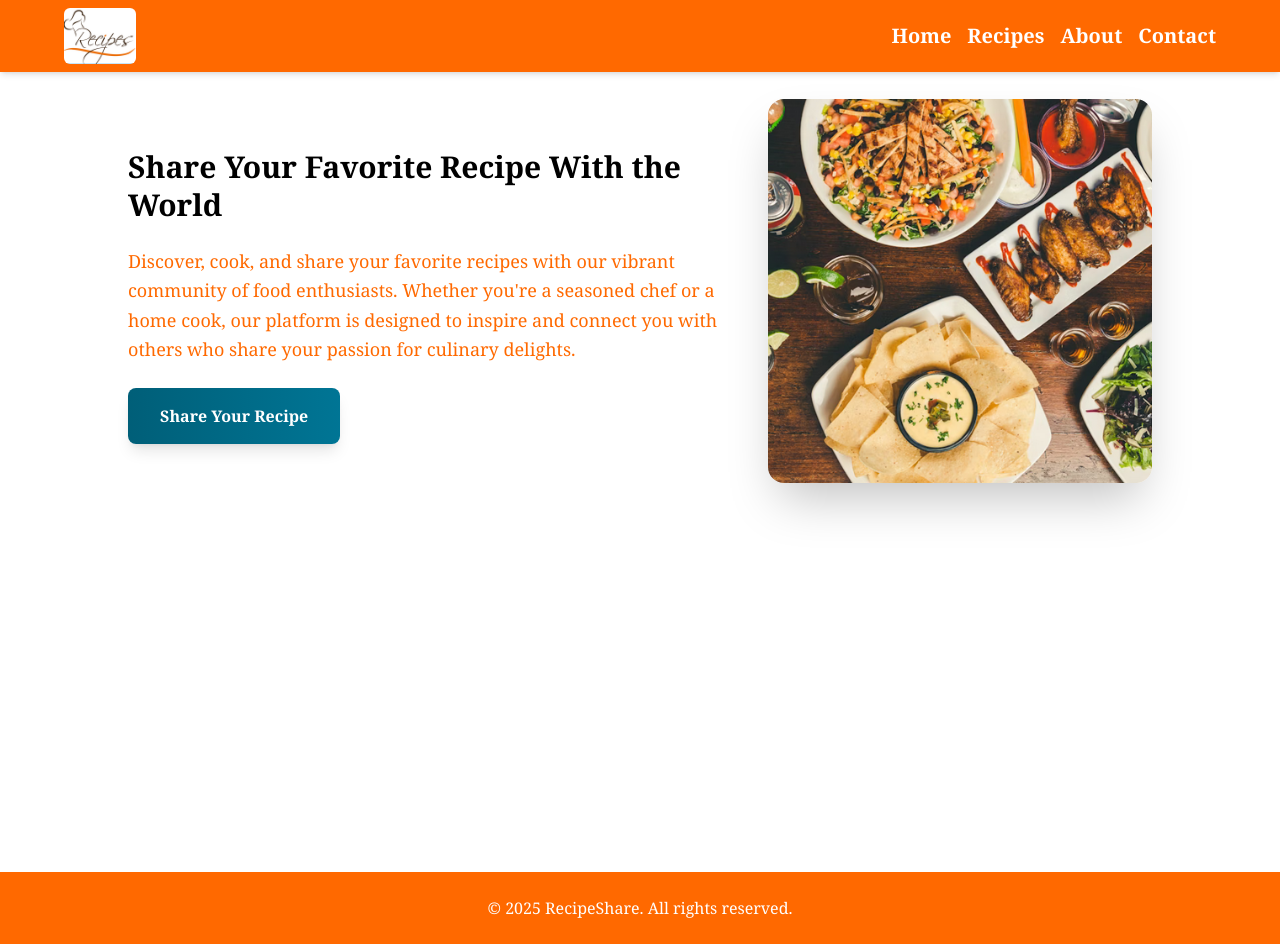
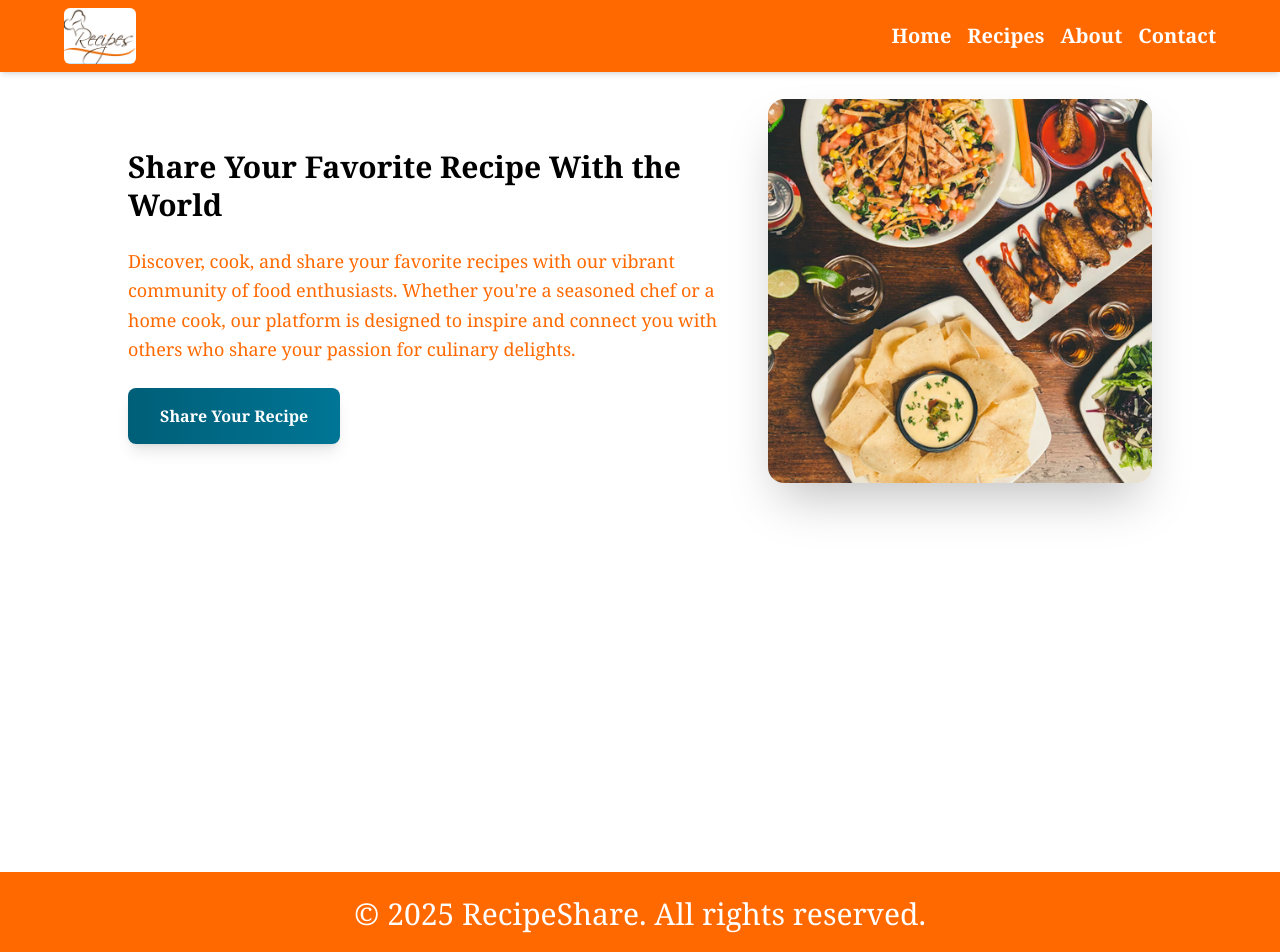
Before and after one commit to aymanbajar/resturant, a React (Vite) app in the folder frontend/: page / in a window 1280 px wide. Shown: the top 952 px of the page. Built offline with nearby package versions, Linux system fonts and the light colour scheme.

Commit message:
sytle(components): add text style in footer

```diff
--- a/frontend/src/components/Footer.tsx
+++ b/frontend/src/components/Footer.tsx
@@ -1,7 +1,7 @@
 export default function Footer() {
   return (
     <footer className="bg-orange-500 text-white font-serif py-6 mt-12">
-      <div className="container mx-auto px-4 text-center">
+      <div className="container mx-auto px-4 text-center text-sm md:text-xl lg:text-2xl xl:text-3xl">
         <p>&copy; {new Date().getFullYear()} RecipeShare. All rights reserved.</p>
       </div>
     </footer>
```
